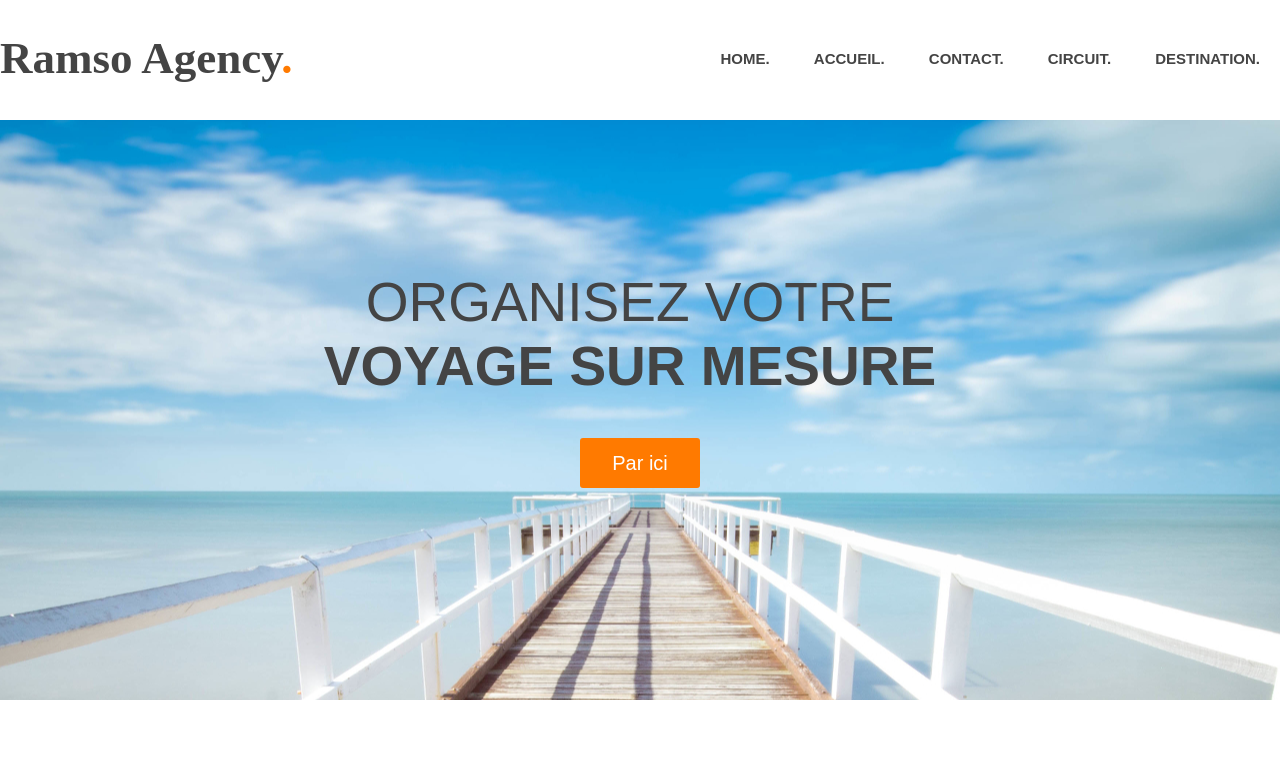
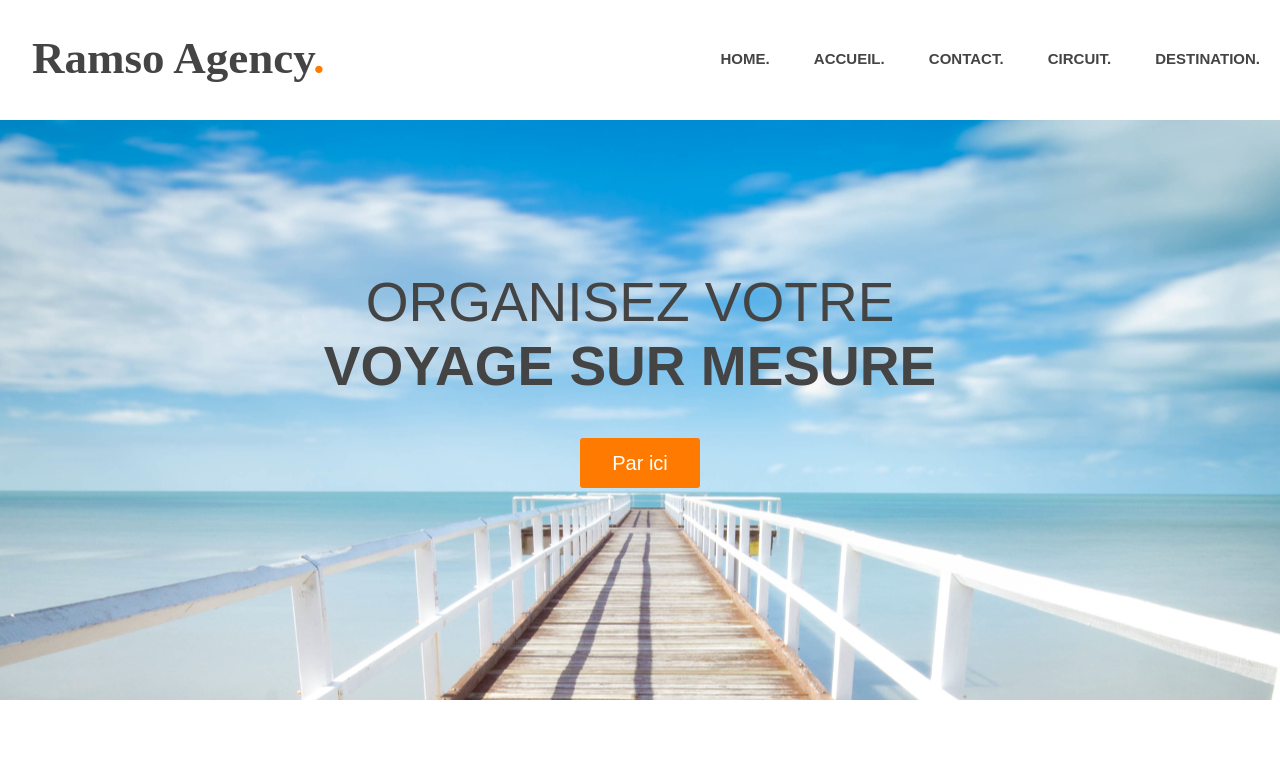
Before and after one commit to rcolson243/Ramso-agency, a plain HTML site: page index.html in a window 1280 px wide. Shown: the top 777 px of the page. Drawn offline with Linux system fonts and the light colour scheme.

Commit message:
Update style.css

```diff
--- a/style.css
+++ b/style.css
@@ -75,6 +75,7 @@ header h1
 {
    float: left;
    margin-top: 32px;
+   margin-left: 32px;
 }
 header nav
 {
```
